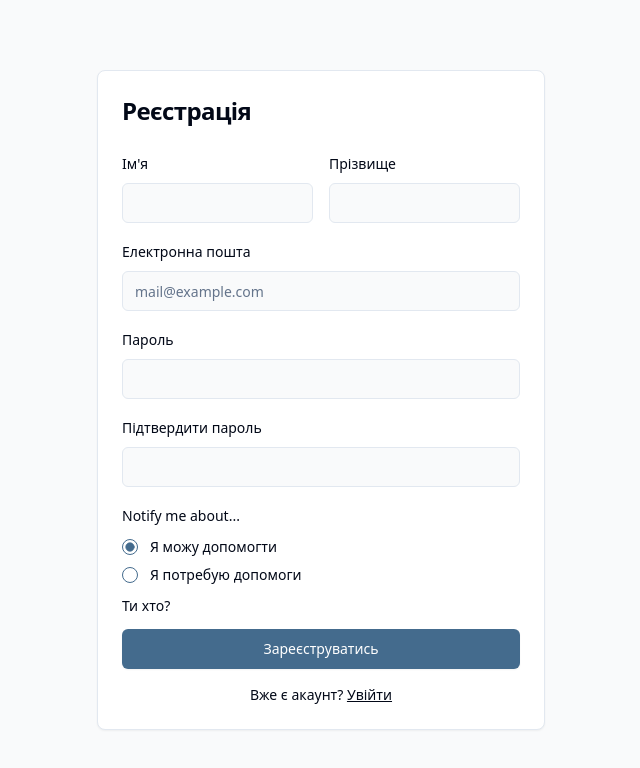
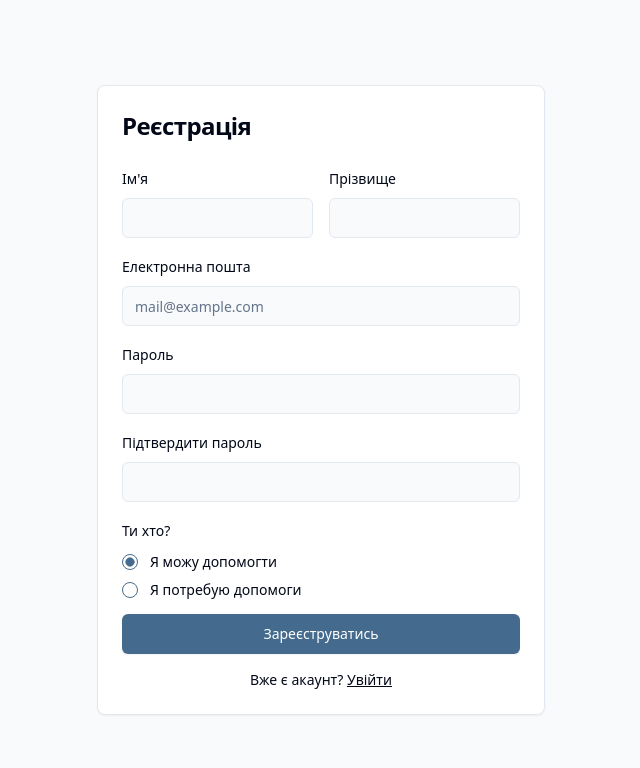
Before and after one commit to fyurchik/CodeCon, a React (Vite) app in the folder client/: page /auth/register in a window 1280 px wide. Shown: the top 768 px of the page, without its empty margins (319-959 px from the left). Built offline with nearby package versions, Linux system fonts and the light colour scheme.

Commit message:
Fixed label

```diff
--- a/client/src/routes/auth/register.tsx
+++ b/client/src/routes/auth/register.tsx
@@ -109,7 +109,7 @@ const Page = () => {
                             name="role"
                             render={({ field }) => (
                                 <FormItem className="space-y-3">
-                                    <FormLabel>Notify me about...</FormLabel>
+                                    <FormLabel>Ти хто?</FormLabel>
                                     <FormControl>
                                         <RadioGroup
                                             onValueChange={field.onChange}
@@ -134,7 +134,6 @@ const Page = () => {
                                 </FormItem>
                             )}
                         />
-                        <Label>Ти хто?</Label>
 
                         <Button type="submit" loading={form.formState.isSubmitting}>
                             Зареєструватись
```
